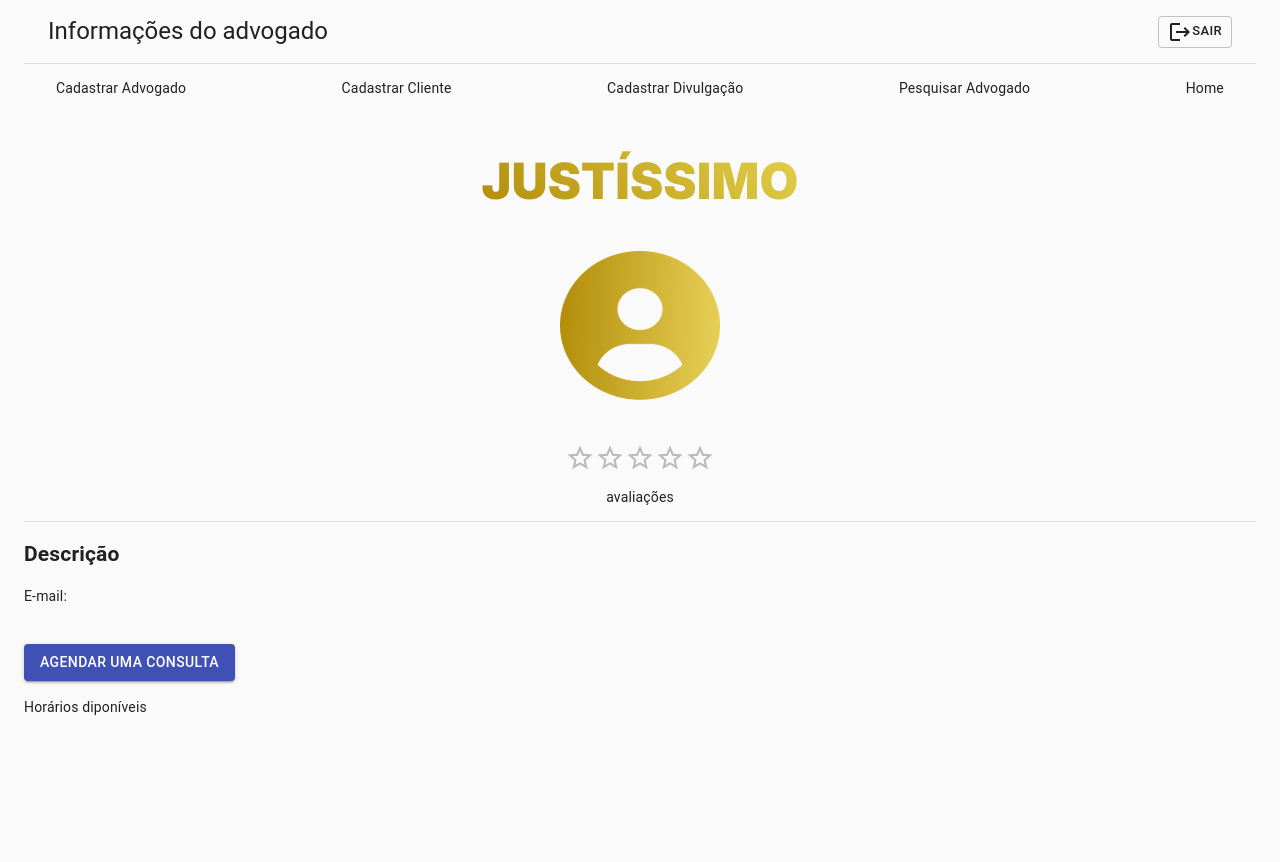
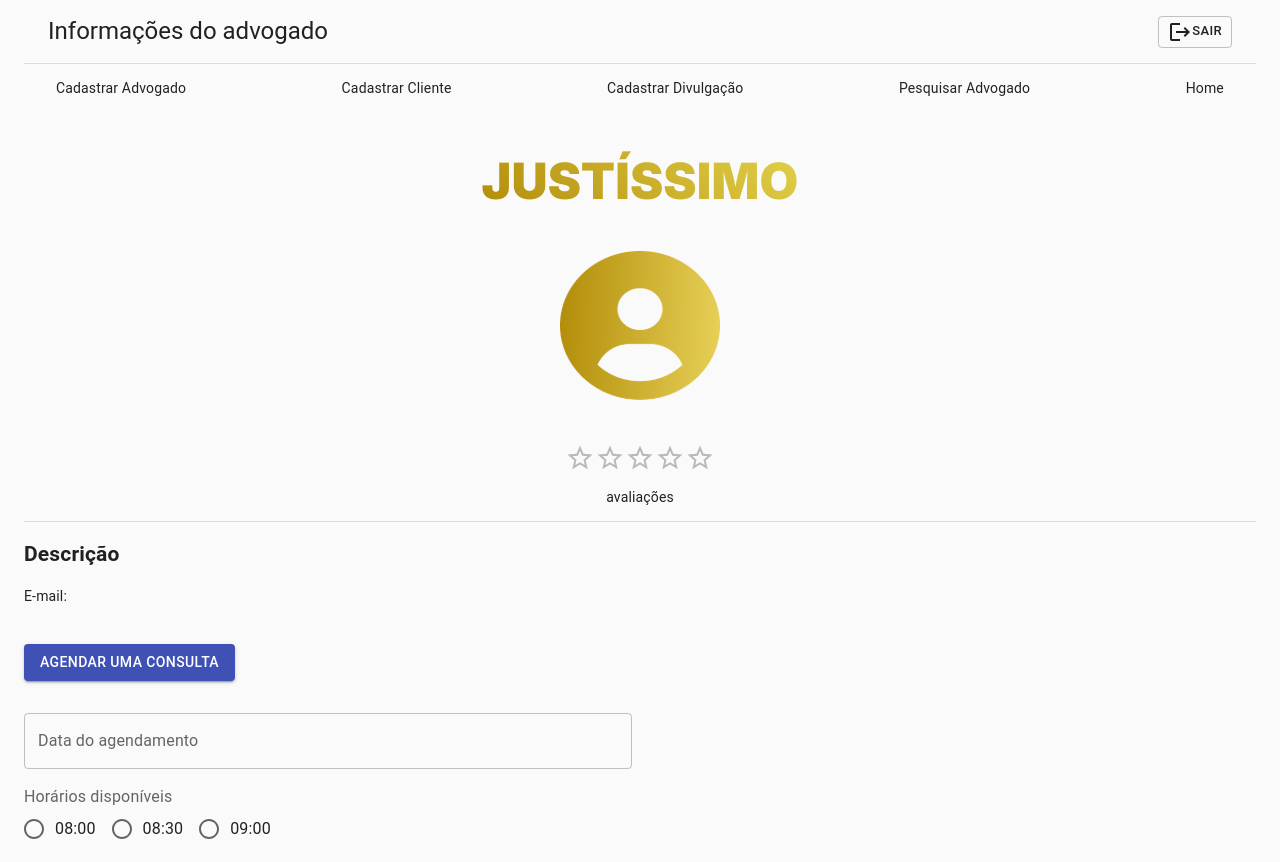
Before and after one commit to esperandio/justissimo-frontend, a React (Create React App) app: page /advogado/1 in a window 1280 px wide. Both pictures are taken after a click on the button "AGENDAR UMA CONSULTA". Before the commit the page ends 800 px from the top, so only its background shows below. Built offline with nearby package versions, Linux system fonts and the light colour scheme; no server answers.

Commit message:
wip: inclusao de componentes fixos para iniciar o formulario de solicitar agendamento

```diff
--- a/src/paginas/InformacoesAdvogado/index.js
+++ b/src/paginas/InformacoesAdvogado/index.js
@@ -11,6 +11,13 @@ import Grid from '@material-ui/core/Grid';
 import Button from '@material-ui/core/Button';
 import Divider from '@material-ui/core/Divider';
 import api from '../../service/api';
+import TextField from '@mui/material/TextField';
+import FormControl from '@material-ui/core/FormControl';
+import Radio from '@mui/material/Radio';
+import RadioGroup from '@mui/material/RadioGroup';
+import FormControlLabel from '@mui/material/FormControlLabel';
+import FormLabel from '@mui/material/FormLabel';
+
 
 const useStyles = makeStyles((theme) => ({
     paper: {
@@ -96,10 +103,42 @@ export default function InformacoesAdvogado() {
                     </Button>
                 </Grid>
 
+                {' '}
+
                 <Grid item xs={12} sm={6}>
                     {habilitarAgendamento === true
                         ? (
-                            "Horários diponíveis"
+                            <Grid container spacing={2}>
+                                <Grid item xs={12} sm container spacing={1}>
+                                    <Grid item xs={12} sm={12}>
+                                        <FormControl fullWidth className={classes.margin}>
+                                        <TextField
+                                            label="Data do agendamento"
+                                            placeholder="Data do agendamento"
+                                            variant="outlined"
+                                            margin="normal"
+                                            // value={dataAgendamento}
+                                            // onChange={e => setDataAgendamento(e.target.value)}
+                                        />
+                                        </FormControl>
+                                    </Grid>
+
+                                    <Grid item xs={12} sm={12}>
+                                        <FormControl>
+                                            <FormLabel id="demo-row-radio-buttons-group-label">Horários disponíveis</FormLabel>
+                                            <RadioGroup
+                                                row
+                                                aria-labelledby="demo-row-radio-buttons-group-label"
+                                                name="row-radio-buttons-group"
+                                            >
+                                                <FormControlLabel value="08:00" control={<Radio />} label="08:00" />
+                                                <FormControlLabel value="08:30" control={<Radio />} label="08:30" />
+                                                <FormControlLabel value="09:00" control={<Radio />} label="09:00" />
+                                            </RadioGroup>
+                                        </FormControl>
+                                    </Grid>
+                                </Grid>
+                            </Grid>
                         )
                         : ""
                     }
```
